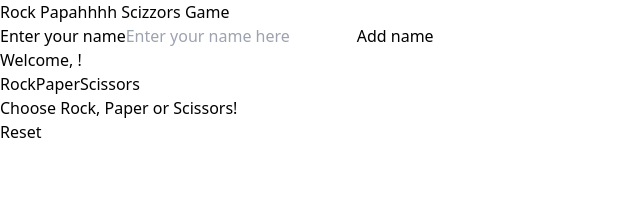
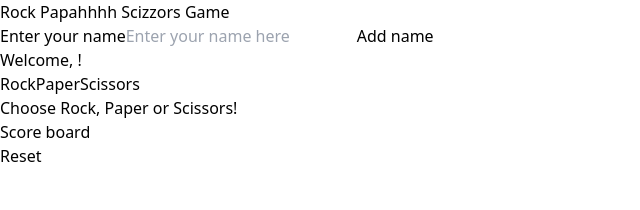
Before and after one commit to erilun404/rps-game-testing, a Next.js app: page / in a window 1280 px wide. Shown: the top 210 px of the page, without its empty margins (0-640 px from the left). Built offline with nearby package versions, Linux system fonts and the light colour scheme.

Commit message:
imported scoreboard

```diff
--- a/src/components/RockPaperScissors/index.tsx
+++ b/src/components/RockPaperScissors/index.tsx
@@ -11,15 +11,13 @@ const RockPaperScissors = () => {
     const [name, setName] = useState('')
     const [computerChoice,  setComputerChoice] = useState<string>('')
     const [result, setResult] = useState<string>('');
-
+    const [playerScore, setPlayerScore] = useState<number>(0);
+    const [computerScore, setComputerScore] = useState<number>(0);
 
     const selectedChoice = (choice:string) => {
         setChoice(choice)
         const computerMove = getComputerRandomChoice()  // Get random computer choice
         setComputerChoice(computerMove)  // Update state with computer's choice
-        console.log("User's choice:", choice)
-        console.log("Computer's choice:", computerMove)
-
     }
 
     const evaluateResults = (choice:string, computerChoice:string) => {
@@ -42,10 +40,8 @@ const RockPaperScissors = () => {
         }
     }, [computerChoice])
 
-
     const userName = (name:string) => {
         setName(name)
-        console.log(name)
     }
 
     //setComputerChoice(getComputerRandomChoice());
@@ -76,6 +72,13 @@ const RockPaperScissors = () => {
             computerChoice={computerChoice}
             result={result} />
         </div>
+        <div>
+            <ScoreBoard
+            playerScore={playerScore}
+            computerScore={computerScore}
+            userName={name}
+            />
+        </div>
         </div>
         <ResetButton onReset={restartGame}/>
         </>
```
